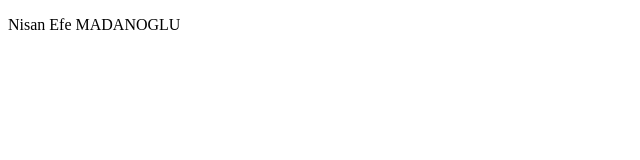
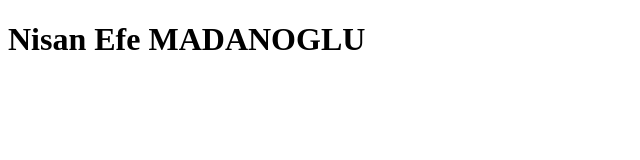
Before and after one commit to NisanEfe/nisanefemadanoglu.github.io, a plain HTML site: page index.html in a window 1280 px wide. Shown: the whole page, without its empty margins (0-640 px from the left). Drawn offline with Linux system fonts and the light colour scheme.

Commit message:
Update index.html

```diff
--- a/index.html
+++ b/index.html
@@ -7,6 +7,6 @@
     <title>Document</title>
 </head>
 <body>
-    <p>Nisan Efe MADANOGLU</p>
+    <h1>Nisan Efe MADANOGLU</h1>
 </body>
 </html>
```
